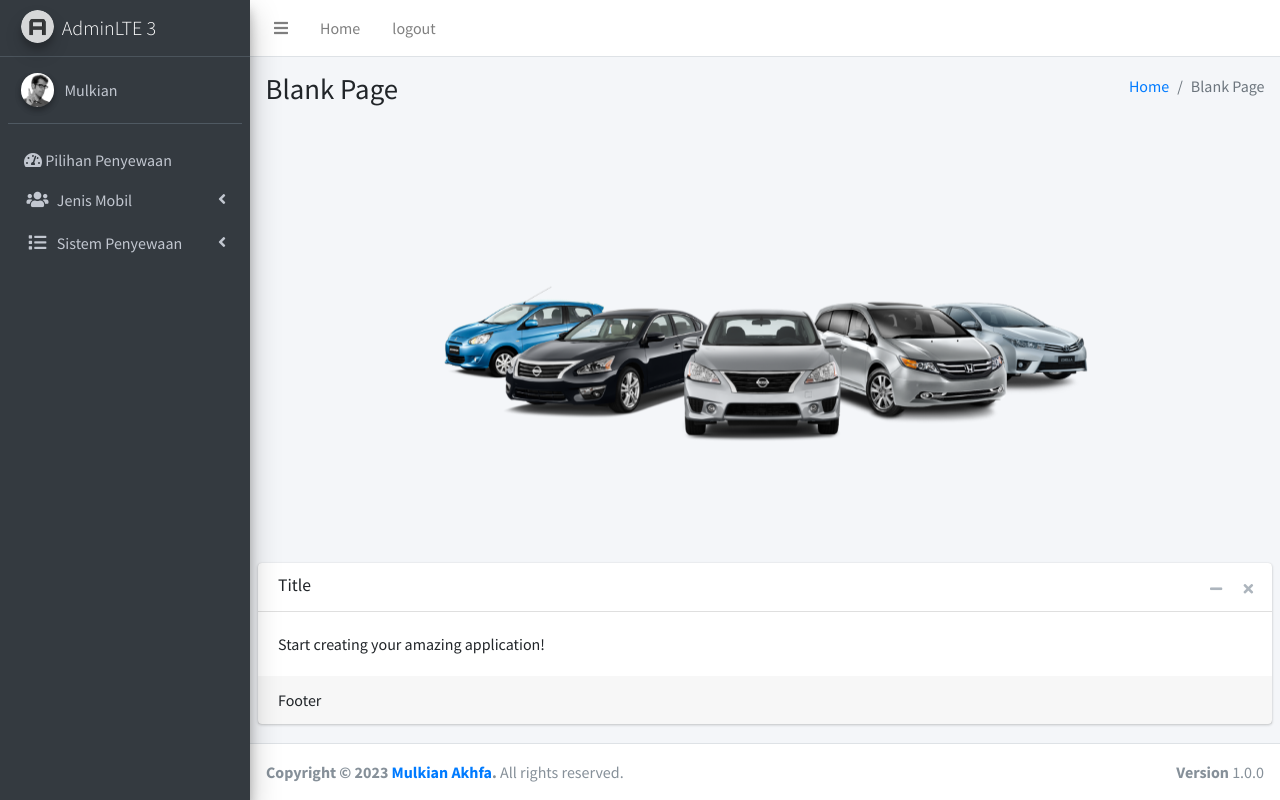
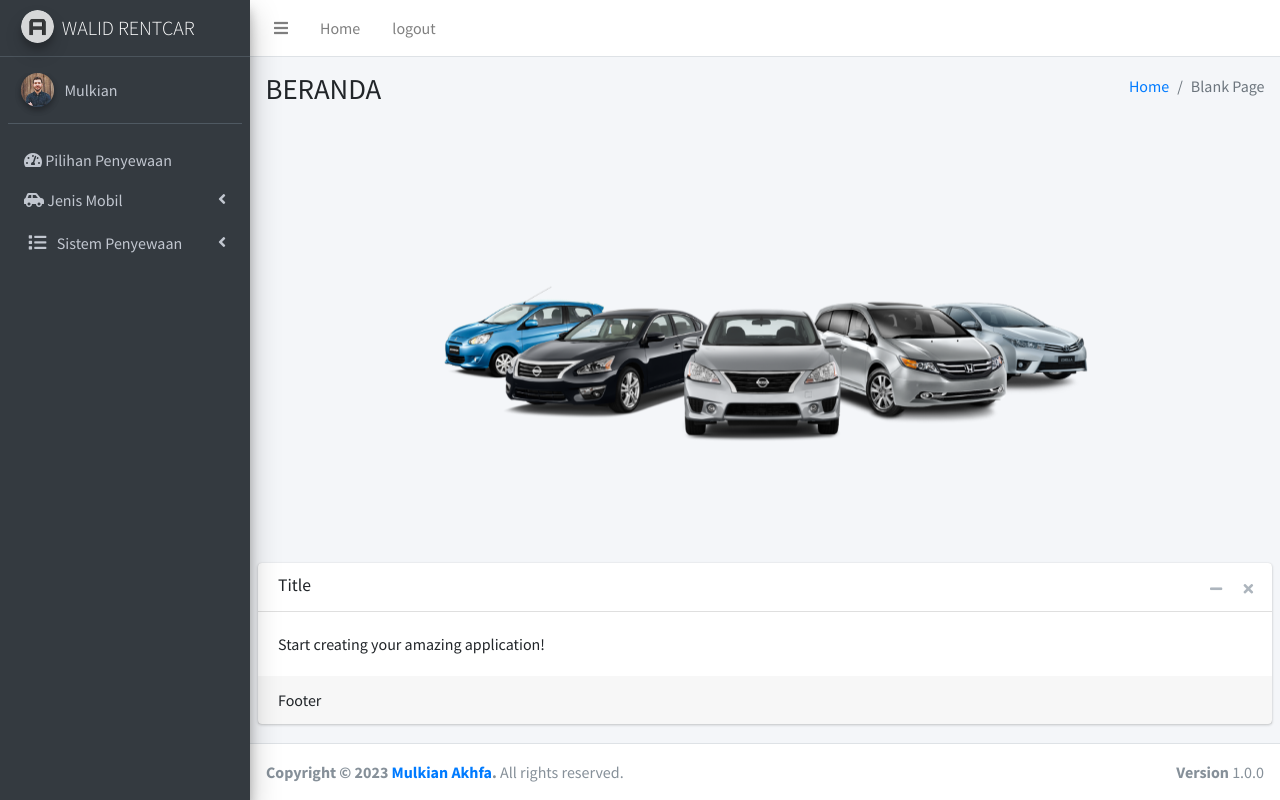
Before and after one commit to Mulkian/rentalmobil, a PHP site: page / in a window 1280 px wide. Run offline with PHP 8.4, Linux system fonts and the light colour scheme; the visitor is signed in with stand-in values (Sample User, id 1); some libraries are stand-ins or nearby versions.

Commit message:
perbaikan

```diff
--- a/index.php
+++ b/index.php
@@ -39,7 +39,7 @@
       <div class="container-fluid">
         <div class="row mb-2">
           <div class="col-sm-6">
-            <h1>Blank Page</h1>
+            <h1>BERANDA</h1>
           </div>
           <div class="col-sm-6">
             <ol class="breadcrumb float-sm-right">
--- a/login.php
+++ b/login.php
@@ -77,7 +77,7 @@
 <body class="hold-transition login-page">
 <div class="login-box">
   <div class="login-logo">
-    <a href="index2.html"><b>APK</b>Bajakan</a>
+    <a href="index2.html"><b>walid</b>rentcar</a>
   </div>
   <!-- /.login-logo -->
   <?php
--- a/sidebar.php
+++ b/sidebar.php
@@ -2,7 +2,7 @@
     <!-- Brand Logo -->
     <a href="#" class="brand-link">
       <img src="dist/img/AdminLTELogo.png" alt="AdminLTE Logo" class="brand-image img-circle elevation-3" style="opacity: .8">
-      <span class="brand-text font-weight-light">AdminLTE 3</span>
+      <span class="brand-text font-weight-light">WALID RENTCAR</span>
     </a>
 
     <!-- Sidebar -->
@@ -10,7 +10,7 @@
       <!-- Sidebar user (optional) -->
       <div class="user-panel mt-3 pb-3 mb-3 d-flex">
         <div class="image">
-          <img src="dist/img/user2-160x160.jpg" class="img-circle elevation-2" alt="User Image">
+          <img src="dist/img/user8-128x128.jpg" class="img-circle elevation-2" alt="User Image">
         </div>
         <div class="info">
           <a href="#" class="d-block">Mulkian</a>
@@ -31,7 +31,7 @@
 
           <li class="nav-item">
           <a href="#" class="nav-link">
-              <i class="nav-icon fas fa-solid fa-users"></i>
+          <i class="fa fa-car-side"></i>
               <p>
                 Jenis Mobil
                 <i class="right fas fa-angle-left"></i>
```
Also changed, not shown: 1 other file.
